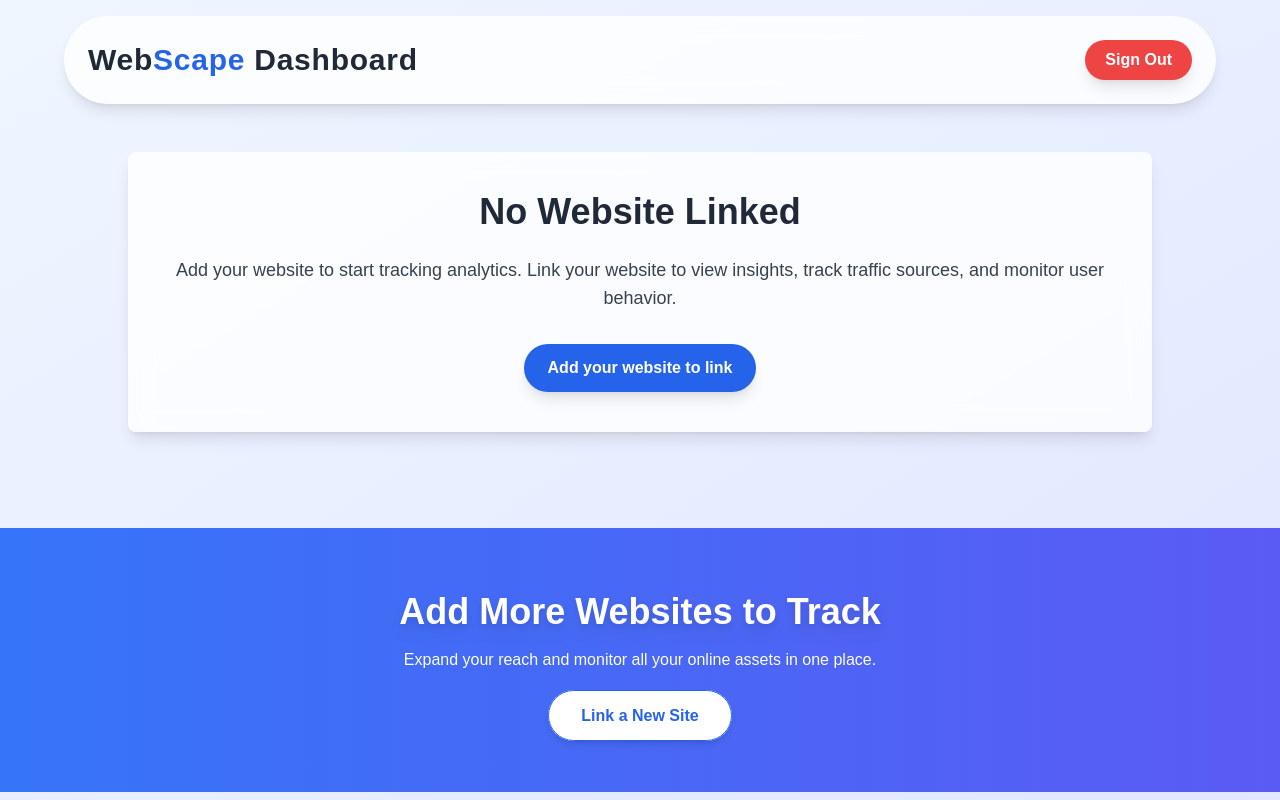
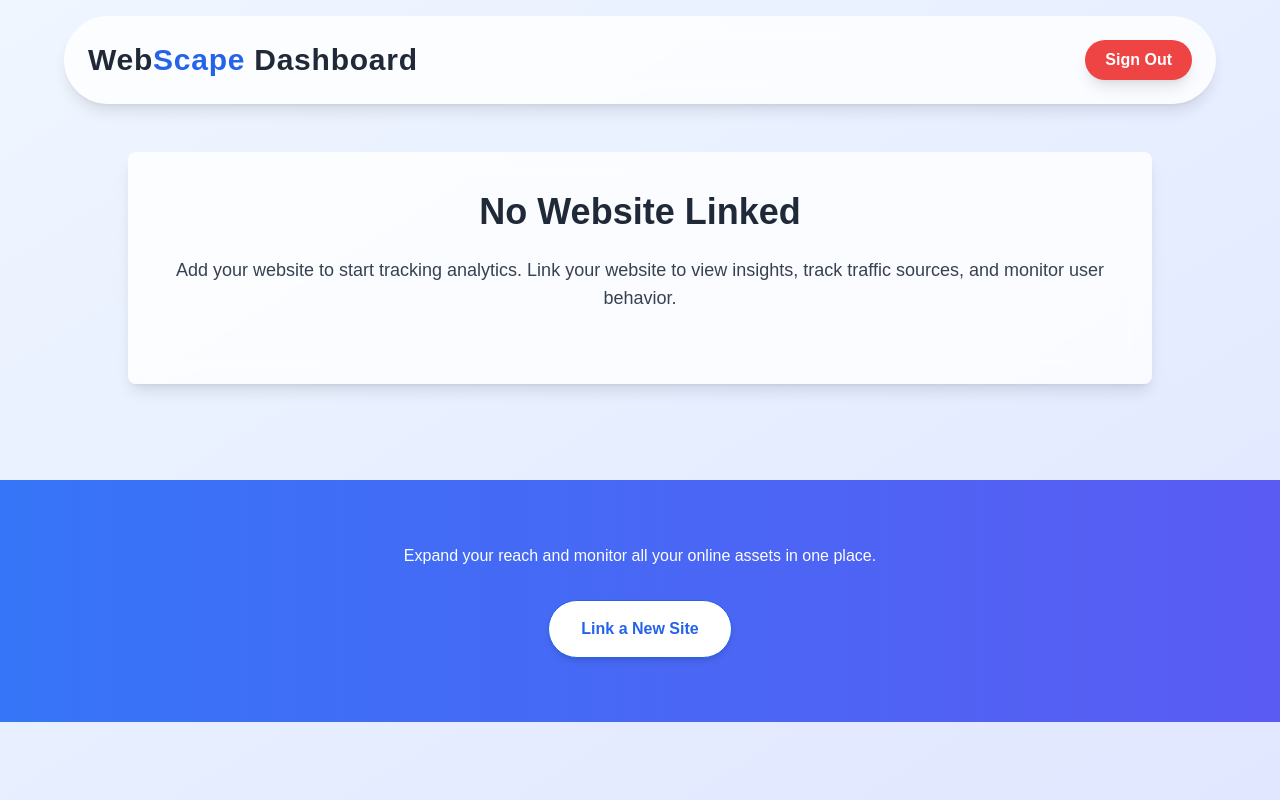
Before and after one commit to lkingl123/webdevlanding, a Next.js app: page /dashboard in a window 1280 px wide. Built offline with nearby package versions, Linux system fonts and the light colour scheme.

Commit message:
recent commit

```diff
--- a/src/app/dashboard/components/CTASection.tsx
+++ b/src/app/dashboard/components/CTASection.tsx
@@ -3,18 +3,17 @@
 
 import Link from "next/link";
 
-export default function CTASection() {
+export default function CTASection({ onLinkSite }) {
   return (
     <div className="bg-gradient-to-r from-blue-500 to-indigo-500 py-16 w-full text-center mt-24 relative overflow-hidden">
       <div className="absolute top-0 left-0 w-full h-full bg-indigo-700 opacity-20 mix-blend-overlay"></div>
-      <h3 className="text-4xl font-bold text-white mb-4 drop-shadow-lg">Add More Websites to Track</h3>
       <p className="text-white mb-8">Expand your reach and monitor all your online assets in one place.</p>
-      <Link
-        href="/auth/link-site"
+      <button
+        onClick={onLinkSite}
         className="bg-white text-blue-600 font-semibold py-4 px-8 rounded-full shadow-md border border-blue-600 transition duration-300 ease-in-out hover:bg-blue-50 hover:text-blue-700 transform hover:-translate-y-1 hover:scale-105 z-10 relative"
       >
         Link a New Site
-      </Link>
+      </button>
     </div>
   );
 }
--- a/src/app/dashboard/page.tsx
+++ b/src/app/dashboard/page.tsx
@@ -65,13 +65,6 @@ export default function Dashboard() {
           <p className="text-lg text-gray-700 mb-8">
             Add your website to start tracking analytics. Link your website to view insights, track traffic sources, and monitor user behavior.
           </p>
-          <a
-            href={testWebsite}
-            target="_blank"
-            className="bg-blue-600 hover:bg-blue-700 text-white font-semibold py-3 px-6 rounded-full shadow-lg transition duration-300 ease-in-out"
-          >
-            Add your website to link
-          </a>
         </motion.div>
       )}
 
```
